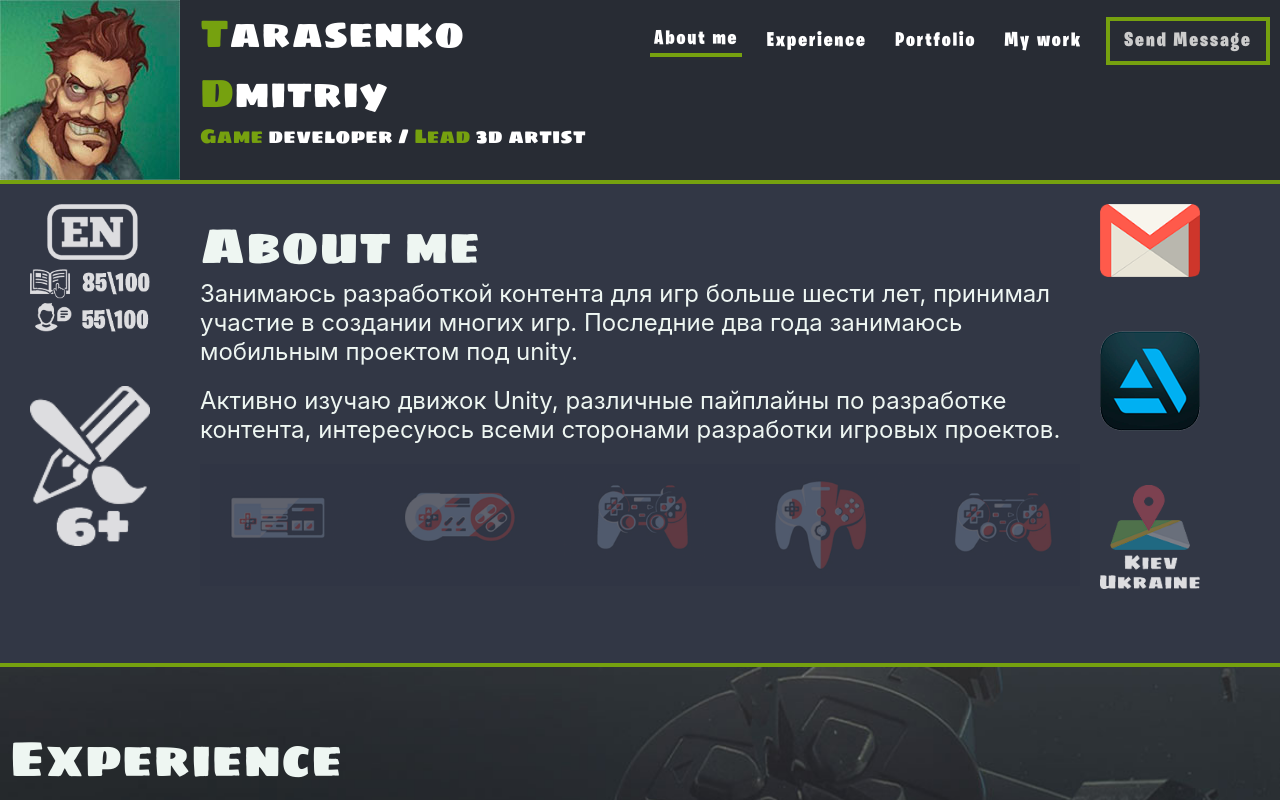
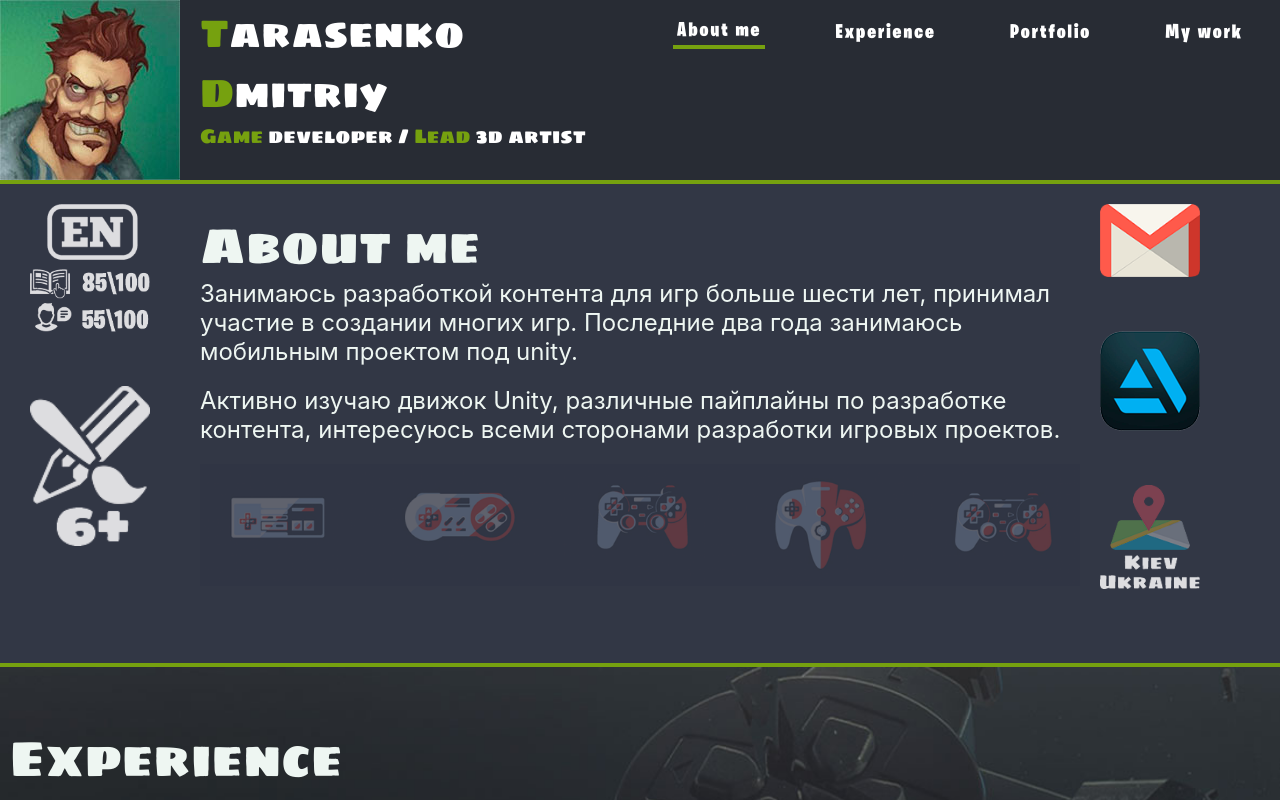
Before and after one commit to deeartrama88/dimon-portfolio, a React (Create React App) app: page / in a window 1280 px wide. Shown: the top 800 px of the page. Built offline with nearby package versions, Linux system fonts and the light colour scheme.

Commit message:
last changes

```diff
--- a/src/components/aboutMe.js
+++ b/src/components/aboutMe.js
@@ -30,7 +30,7 @@ const AboutMe = () => {
                </div>
                <div className="about-me__contacts">
                   <a href="mailto:lgtdimon@gmail.com "><img src={Mail} alt="email"/></a>
-                  <a href="https://www.artstation.com/" rel="noopener noreferrer" target="_blank"><img src={Art} alt="art station"/></a>
+                  <a href="https://dmitrytarasenko.artstation.com/" rel="noopener noreferrer" target="_blank"><img src={Art} alt="art station"/></a>
                   <img src={Location} alt="location"/>
                </div>
             </div>
--- a/src/components/header.js
+++ b/src/components/header.js
@@ -26,7 +26,6 @@ const Header = () => {
                <li>Experience</li>
                <li>Portfolio</li>
                <li>My work</li>
-               <li className="sendMessage">Send Message</li>
             </ul>
          </div>
       </header>
```
